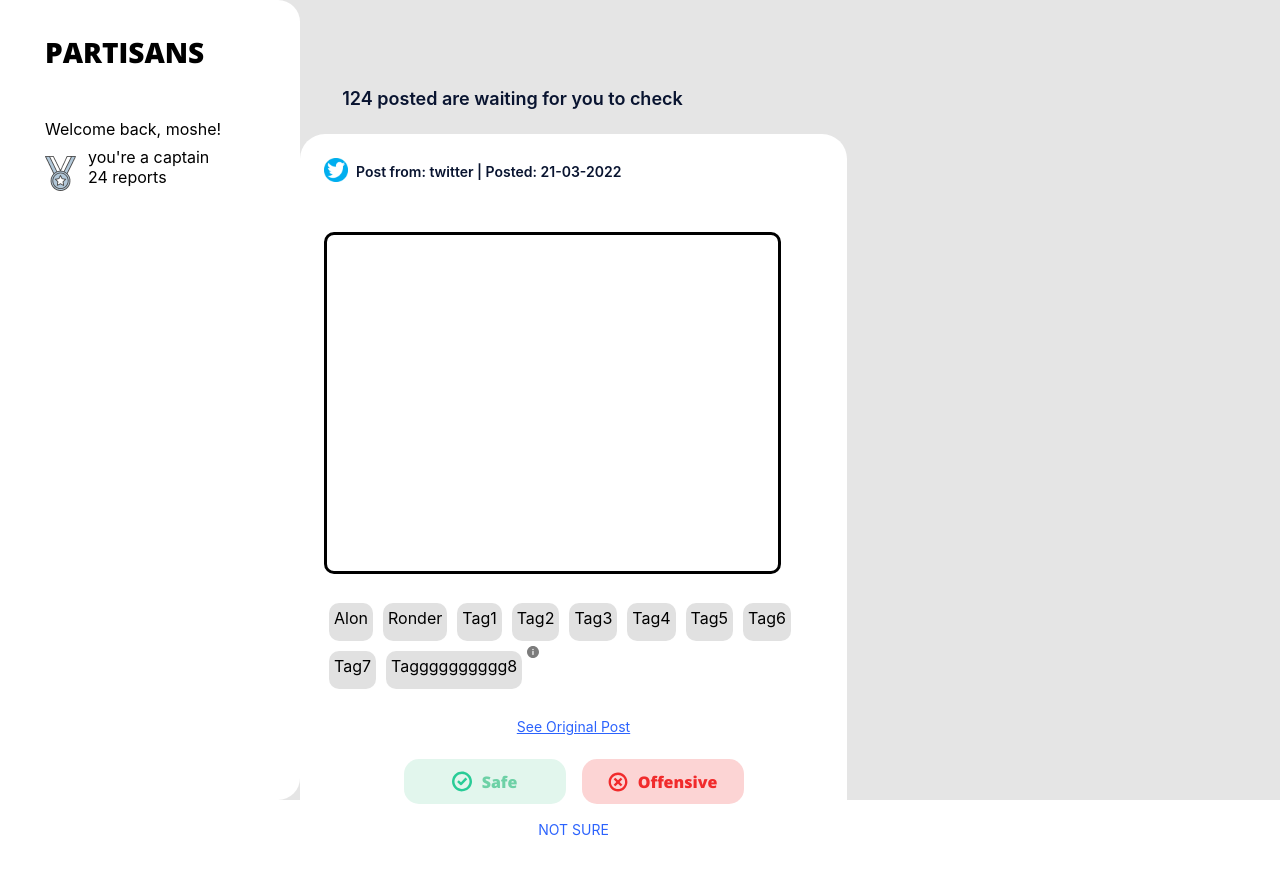
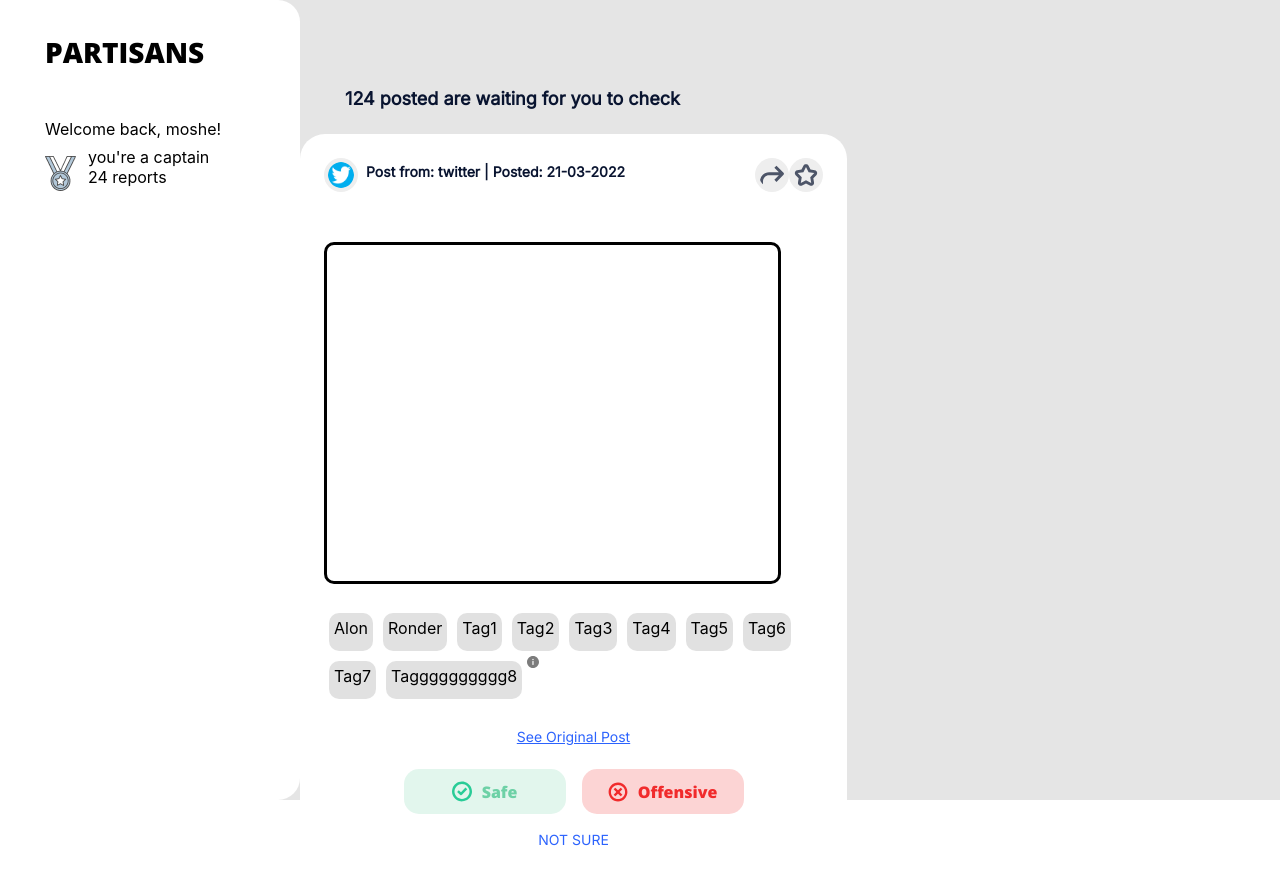
Before and after one commit to YoniTint/Brave_Together_React, a React (Create React App) app: page / in a window 1280 px wide. Built offline with nearby package versions, Linux system fonts and the light colour scheme; what miragejs would draw is missing.

Commit message:
finished postInfo

```diff
--- a/src/Components/Validate/PostInfo.jsx
+++ b/src/Components/Validate/PostInfo.jsx
@@ -2,54 +2,63 @@ import React from "react";
 import facebookLogo from "./media/facebook_logo.svg";
 import TwitterLogo from "./media/Twitter logo.svg";
 import styled from "styled-components";
+import star from "./media/star.svg";
+import arrow from "./media/arrow.svg";
 
 export default function PostInfo({ platform, date }) {
   const info = `Post from: ${platform} | Posted: ${date}`;
+  let platformImage = null;
   switch (platform) {
     case "facebook":
-      return (
-        <div style={infoStyle}>
-          <Icon src={facebookLogo} />
-          <span style={titleStyle}>{info}</span>
-        </div>
-      );
+      platformImage = facebookLogo;
+      break;
     case "twitter":
-      return (
-        <div style={infoStyle}>
-          <Icon src={TwitterLogo} />
-          <span style={titleStyle}>{info}</span>
-        </div>
-      );
+      platformImage = TwitterLogo;
+      break;
     case "reddit":
-      return (
-        <div style={infoStyle}>
-          <Icon src={facebookLogo} />
-        </div>
-      );
+      platformImage = null;
+      break;
     case "instagram":
-      return (
-        <div style={infoStyle}>
-          <Icon src={facebookLogo} />
-        </div>
-      );
+      platformImage = null;
   }
+  return (
+    <Info>
+      <Icon src={platformImage} />
+      <TitleStyle>{info}</TitleStyle>
+      <SideIcon src={arrow} />
+      <Icon src={star} />
+    </Info>
+  );
 }
 
-const Icon = styled.img`
-  width: 24px;
+const SideIcon = styled.img`
+  background-color: #eeeeee;
+  border-radius: 20px;
+  padding: 4px;
+  height: 26px;
+  width: 26px;
+  margin-left: auto;
 `;
 
-const infoStyle = {
-  display: "flex",
-};
+const Icon = styled.img`
+  background-color: #eeeeee;
+  border-radius: 20px;
+  padding: 4px;
+  width: 26px;
+  height: 26px;
+`;
 
-const titleStyle = {
-  height: 17,
-  fontFamily: "Inter",
-  fontStyle: "normal",
-  fontWeight: 600,
-  fontSize: 14,
-  color: "#091430",
-  marginLeft: 8,
-  marginTop: 4.5,
-};
+const Info = styled.div`
+  display: flex;
+`;
+
+const TitleStyle = styled.span`
+  height: 17px;
+  font-family: Inter;
+  font-style: normal;
+  font-weight: 600;
+  font-size: 14px;
+  color: #091430;
+  margin-left: 8px;
+  margin-top: 4.5px;
+`;
--- a/src/index.css
+++ b/src/index.css
@@ -1,4 +1,5 @@
 @import url("https://fonts.googleapis.com/css2?family=Open+Sans:wght@300;800&display=swap");
+@import url("https://fonts.googleapis.com/css2?family=Inter&display=swap");
 
 body {
   margin: 0;
```
Also changed, not shown: src/Components/Validate/media/arrow.svg (added), src/Components/Validate/media/star.svg (added).
